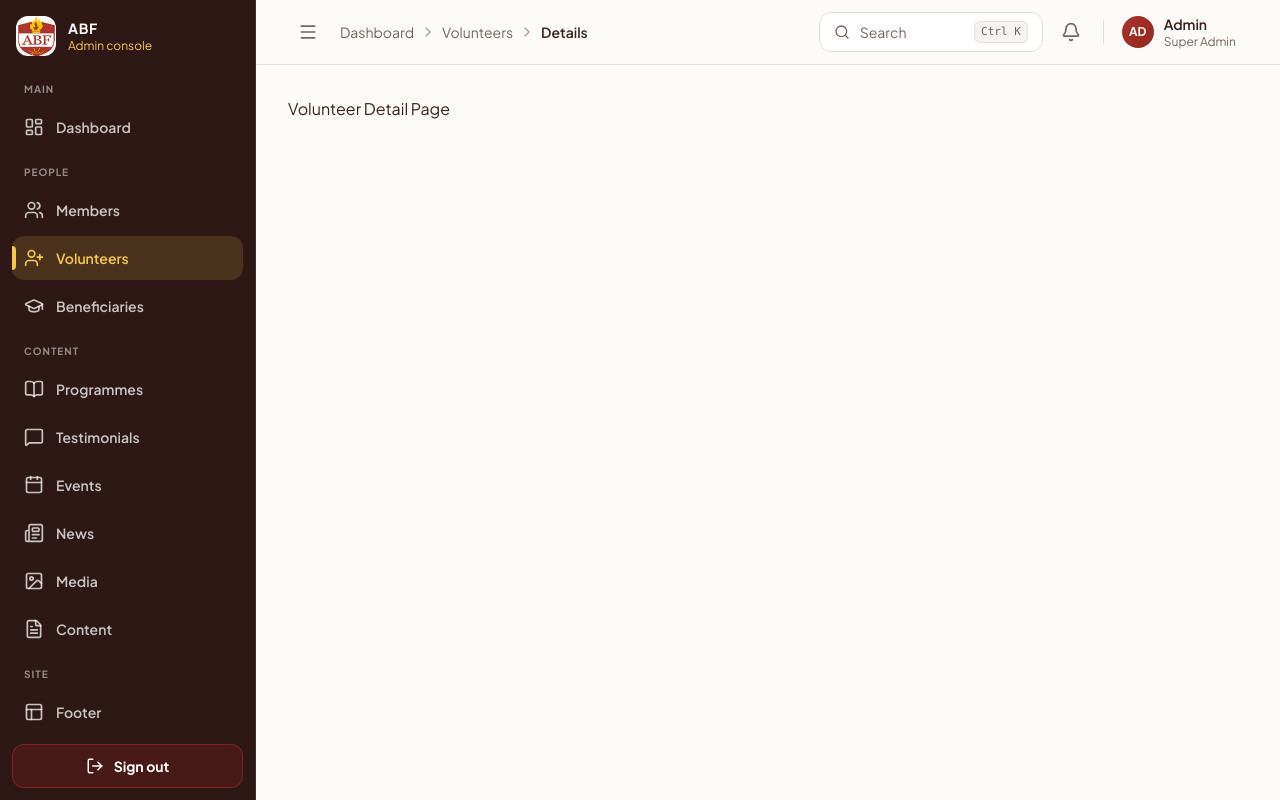
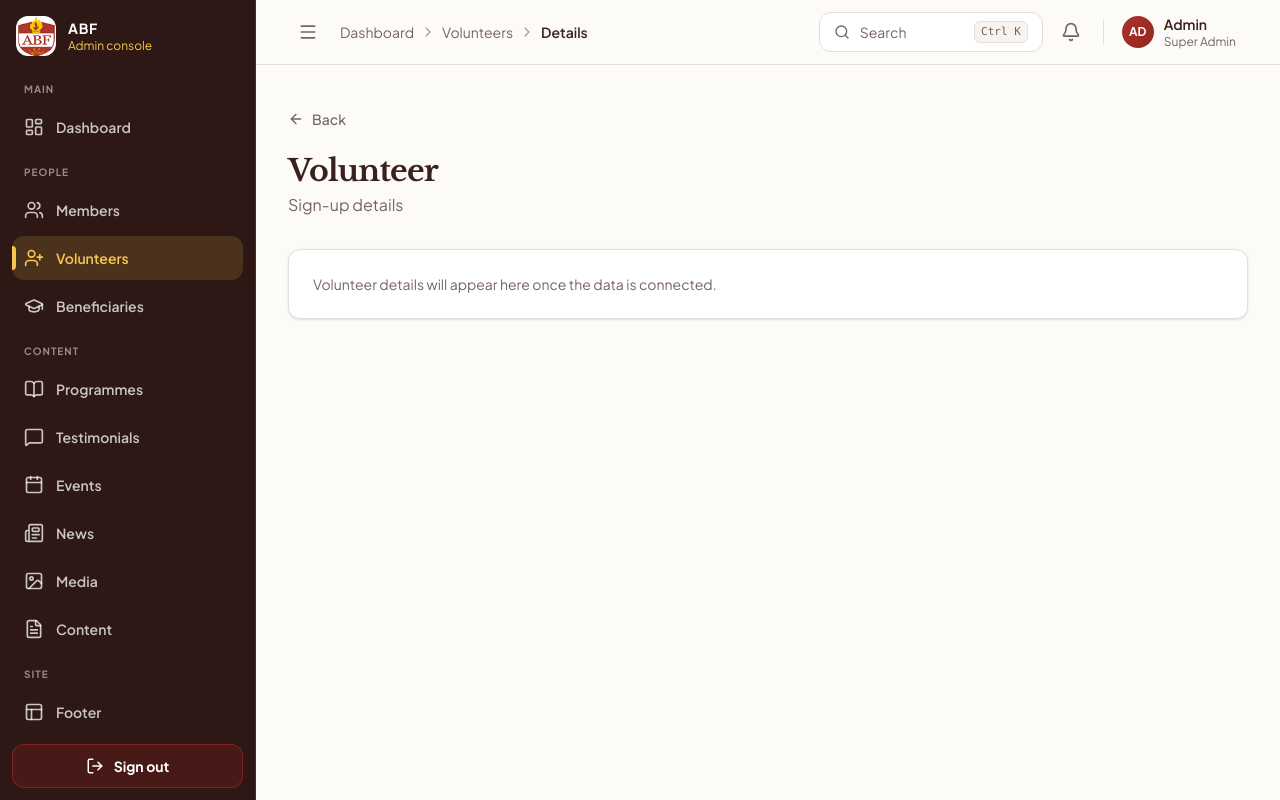
Before and after one commit to Whitecodre/adeyinka-bakare-foundation, a Next.js app: page /admin/volunteers/1 in a window 1280 px wide. Built offline with nearby package versions, Linux system fonts and the light colour scheme.

Commit message:
fix(admin): redirect placeholder detail pages to edit and add volunteer detail shell

```diff
--- a/src/app/admin/beneficiaries/[id]/page.tsx
+++ b/src/app/admin/beneficiaries/[id]/page.tsx
@@ -1,3 +1,7 @@
-export default function BeneficiaryDetailPage() {
-  return <div>Beneficiary Detail Page</div>;
+import { redirect } from "next/navigation";
+
+// No separate detail view yet: the edit form is the detail page.
+export default async function DetailPage({ params }: { params: Promise<{ id: string }> }) {
+  const { id } = await params;
+  redirect(`/admin/beneficiaries/${id}/edit`);
 }
--- a/src/app/admin/events/[id]/page.tsx
+++ b/src/app/admin/events/[id]/page.tsx
@@ -1,3 +1,7 @@
-export default function EventDetailPage() {
-  return <div>Event Detail Page</div>;
+import { redirect } from "next/navigation";
+
+// No separate detail view yet: the edit form is the detail page.
+export default async function DetailPage({ params }: { params: Promise<{ id: string }> }) {
+  const { id } = await params;
+  redirect(`/admin/events/${id}/edit`);
 }
--- a/src/app/admin/members/[id]/page.tsx
+++ b/src/app/admin/members/[id]/page.tsx
@@ -1,3 +1,7 @@
-export default function MemberDetailPage() {
-  return <div>Member Detail Page</div>;
+import { redirect } from "next/navigation";
+
+// No separate detail view yet: the edit form is the detail page.
+export default async function DetailPage({ params }: { params: Promise<{ id: string }> }) {
+  const { id } = await params;
+  redirect(`/admin/members/${id}/edit`);
 }
--- a/src/app/admin/news/[id]/page.tsx
+++ b/src/app/admin/news/[id]/page.tsx
@@ -1,3 +1,7 @@
-export default function NewsDetailPage() {
-  return <div>News Detail Page</div>;
+import { redirect } from "next/navigation";
+
+// No separate detail view yet: the edit form is the detail page.
+export default async function DetailPage({ params }: { params: Promise<{ id: string }> }) {
+  const { id } = await params;
+  redirect(`/admin/news/${id}/edit`);
 }
--- a/src/app/admin/programmes/[id]/page.tsx
+++ b/src/app/admin/programmes/[id]/page.tsx
@@ -1,3 +1,7 @@
-export default function ProgrammeDetailPage() {
-  return <div>Programme Detail Page</div>;
+import { redirect } from "next/navigation";
+
+// No separate detail view yet: the edit form is the detail page.
+export default async function DetailPage({ params }: { params: Promise<{ id: string }> }) {
+  const { id } = await params;
+  redirect(`/admin/programmes/${id}/edit`);
 }
--- a/src/app/admin/testimonials/[id]/page.tsx
+++ b/src/app/admin/testimonials/[id]/page.tsx
@@ -1,3 +1,7 @@
-export default function TestimonialDetailPage() {
-  return <div>Testimonial Detail Page</div>;
+import { redirect } from "next/navigation";
+
+// No separate detail view yet: the edit form is the detail page.
+export default async function DetailPage({ params }: { params: Promise<{ id: string }> }) {
+  const { id } = await params;
+  redirect(`/admin/testimonials/${id}/edit`);
 }
--- a/src/app/admin/volunteers/[id]/page.tsx
+++ b/src/app/admin/volunteers/[id]/page.tsx
@@ -1,3 +1,20 @@
+import { PageHeader } from "@/components/admin/page-header";
+import { Card } from "@/components/ui/card";
+
+// TODO: load the volunteer by id from Supabase and show their sign-up details.
 export default function VolunteerDetailPage() {
-  return <div>Volunteer Detail Page</div>;
+  return (
+    <div className="space-y-6">
+      <PageHeader
+        title="Volunteer"
+        subtitle="Sign-up details"
+        backHref="/admin/volunteers"
+      />
+      <Card className="border-border bg-card p-6">
+        <p className="text-sm text-muted-foreground">
+          Volunteer details will appear here once the data is connected.
+        </p>
+      </Card>
+    </div>
+  );
 }
```
